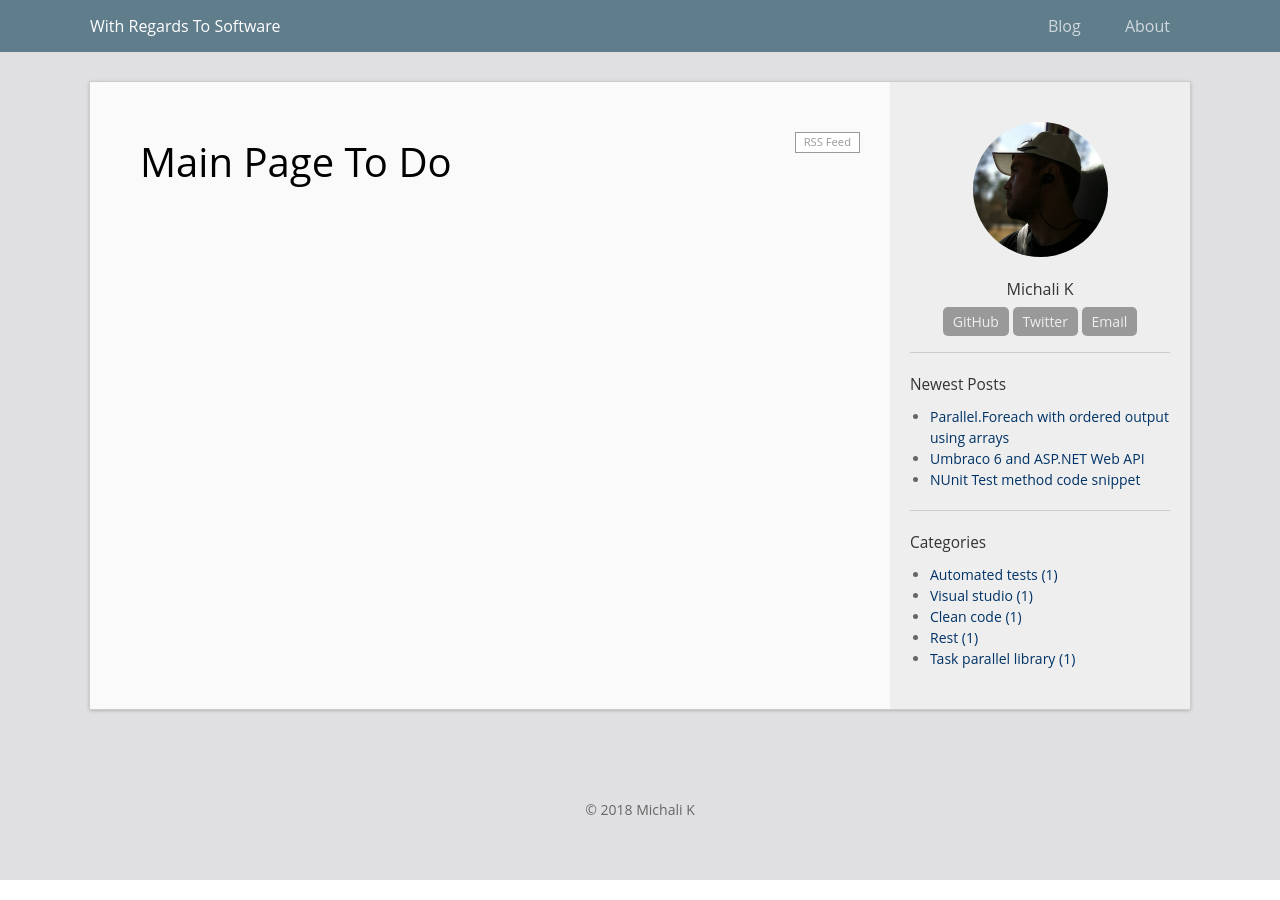
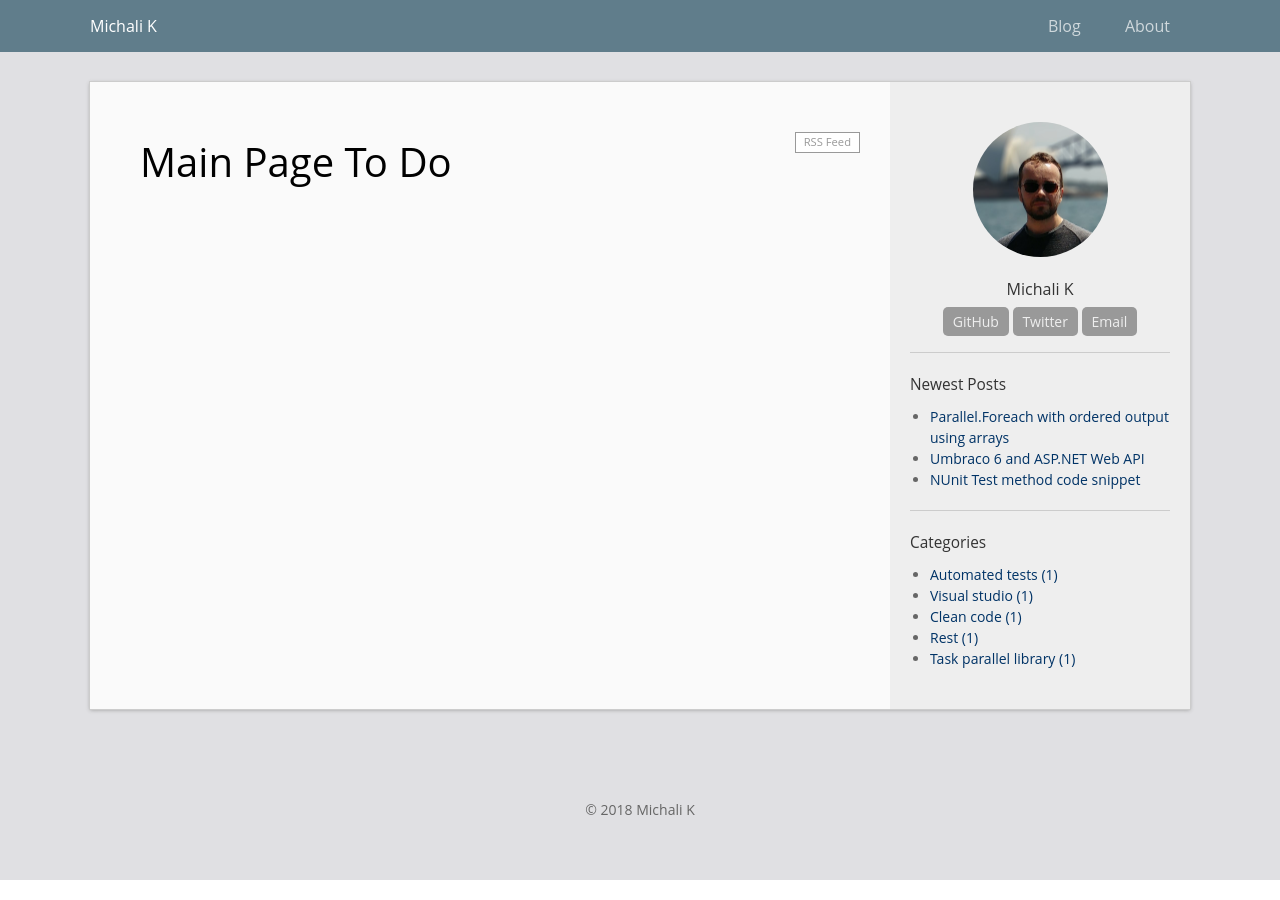
Before and after one commit to michali/blog, a Jekyll site: the page built from index.html, in a window 1280 px wide. Built offline with Jekyll 4.4.1, drawn with Linux system fonts in a browser that asks for light colours.

Commit message:
New profile photo, changed title

```diff
--- a/_config.yml
+++ b/_config.yml
@@ -1,5 +1,5 @@
 # Site settings
-title: With Regards To Software
+title: Michali K
 url: "http://www.michalikons.com"    # the protocol and hostname of your site, eg. `http://laobubu.github.io`
 baseurl: ""
 description: >
```
Also changed, not shown: assets/profile.jpg.
